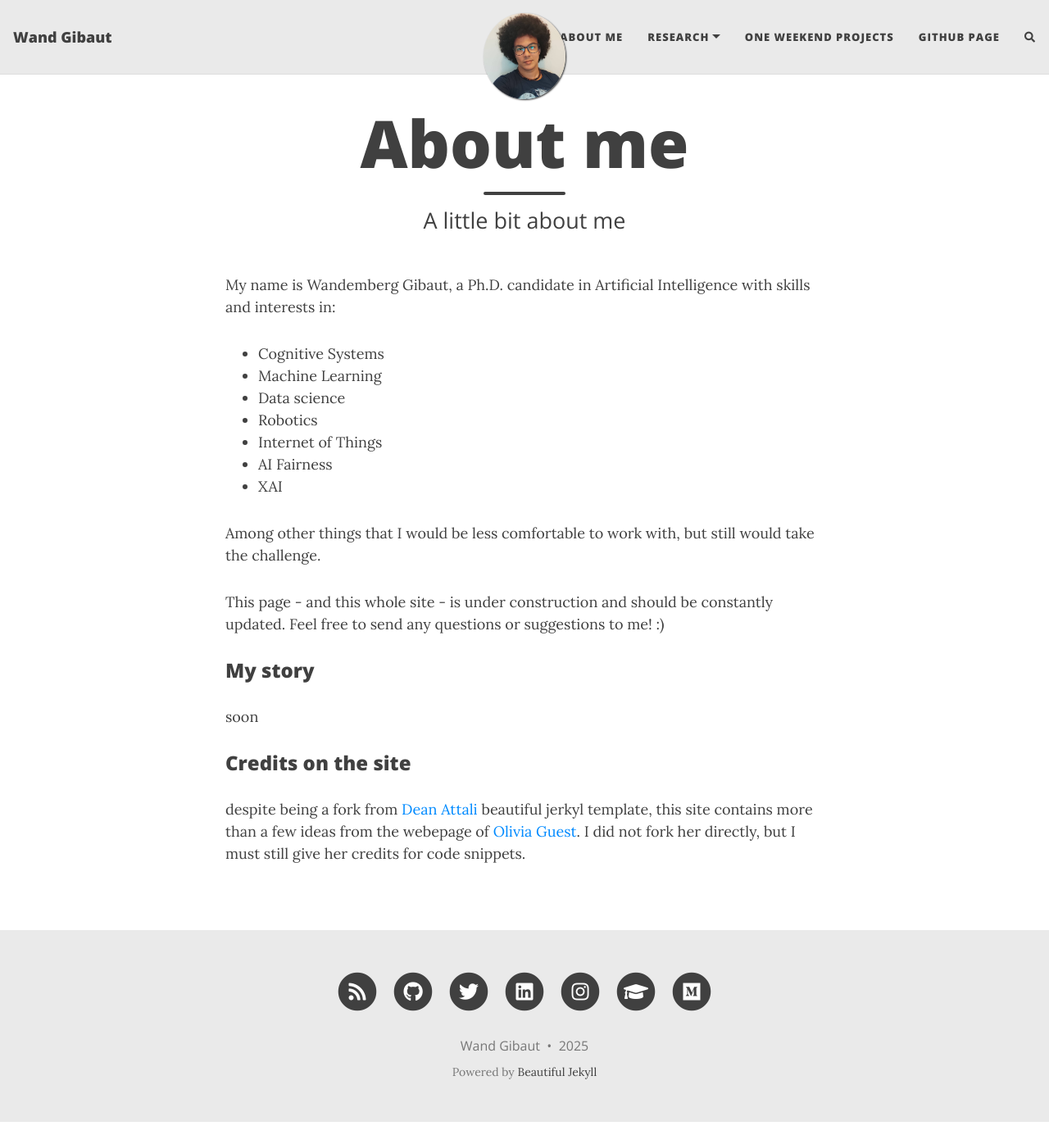
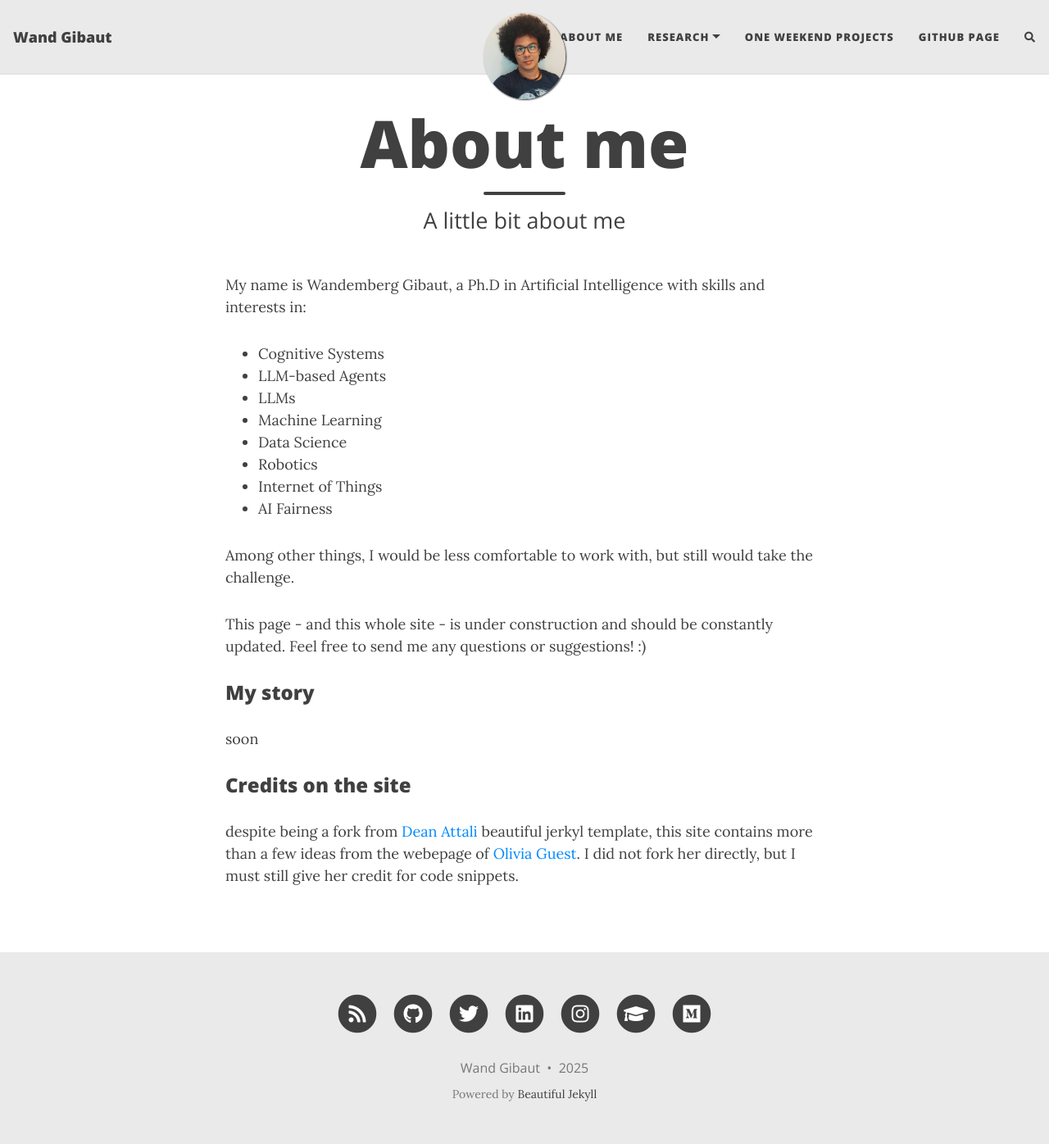
Before and after one commit to wandgibaut/wandgibaut.github.io, a Jekyll site: the page built from aboutme.md, in a window 1280 px wide and 1396 px high. Shown: the whole window at 82% size. Built offline with Jekyll 4.4.1, drawn with Linux system fonts in a browser that asks for light colours; nearby versions of some CDN libraries; comment, search, counter and statistics services are not loaded.

Commit message:
Update aboutme.md

```diff
--- a/aboutme.md
+++ b/aboutme.md
@@ -4,20 +4,21 @@ title: About me
 subtitle: A little bit about me
 ---
 
-My name is Wandemberg Gibaut, a Ph.D. candidate in Artificial Intelligence with skills and interests in:
+My name is Wandemberg Gibaut, a Ph.D in Artificial Intelligence with skills and interests in:
 
 - Cognitive Systems
+- LLM-based Agents
+- LLMs
 - Machine Learning
-- Data science
+- Data Science
 - Robotics
 - Internet of Things
 - AI Fairness
-- XAI
 
-Among other things that I would be less comfortable to work with, but still would take the challenge.
+Among other things, I would be less comfortable to work with, but still would take the challenge.
 
 
-This page - and this whole site - is under construction and should be constantly updated. Feel free to send any questions or suggestions to me! :)
+This page - and this whole site - is under construction and should be constantly updated. Feel free to send me any questions or suggestions! :)
 
 ### My story
 
@@ -26,4 +27,4 @@ soon
 
 ### Credits on the site
 
-despite being a fork from [Dean Attali](https://deanattali.com/) beautiful jerkyl template, this site contains more than a few ideas from the webepage of [Olivia Guest](https://oliviaguest.com/). I did not fork her directly, but I must still give her credits for code snippets.
+despite being a fork from [Dean Attali](https://deanattali.com/) beautiful jerkyl template, this site contains more than a few ideas from the webepage of [Olivia Guest](https://oliviaguest.com/). I did not fork her directly, but I must still give her credit for code snippets.
```
